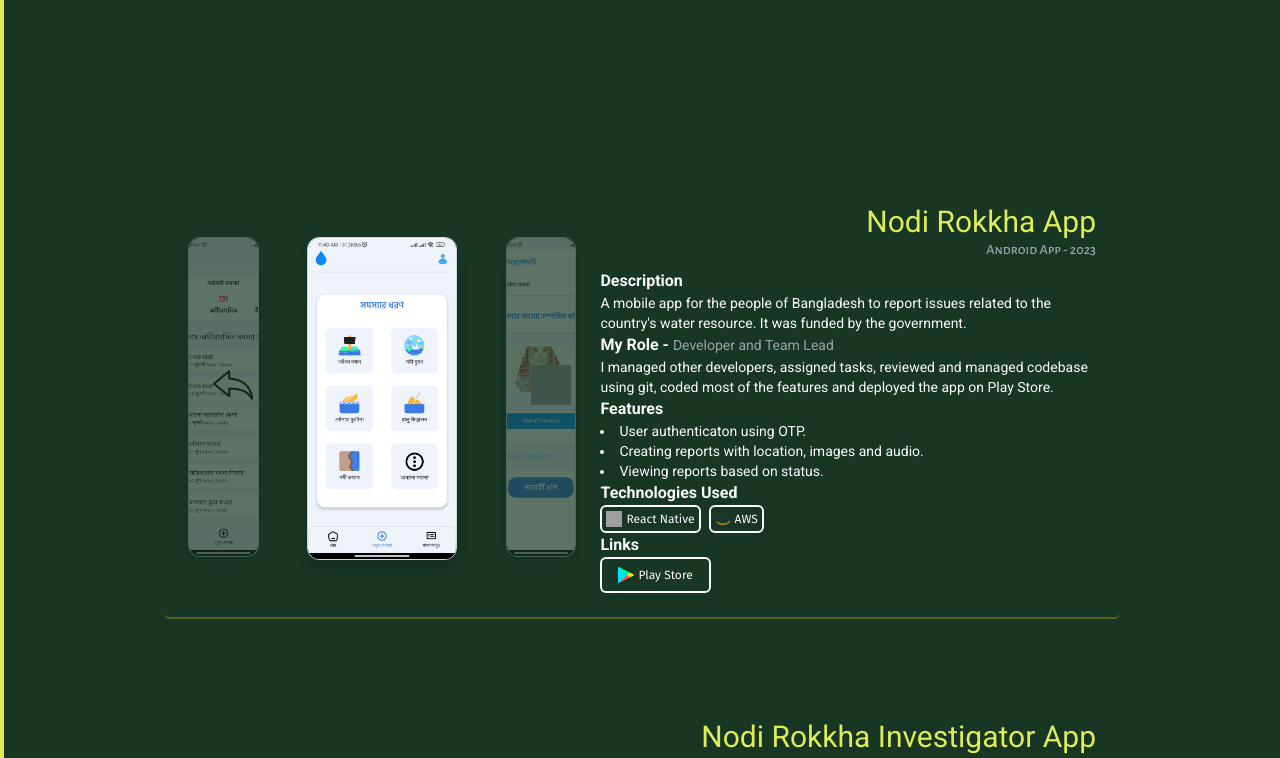
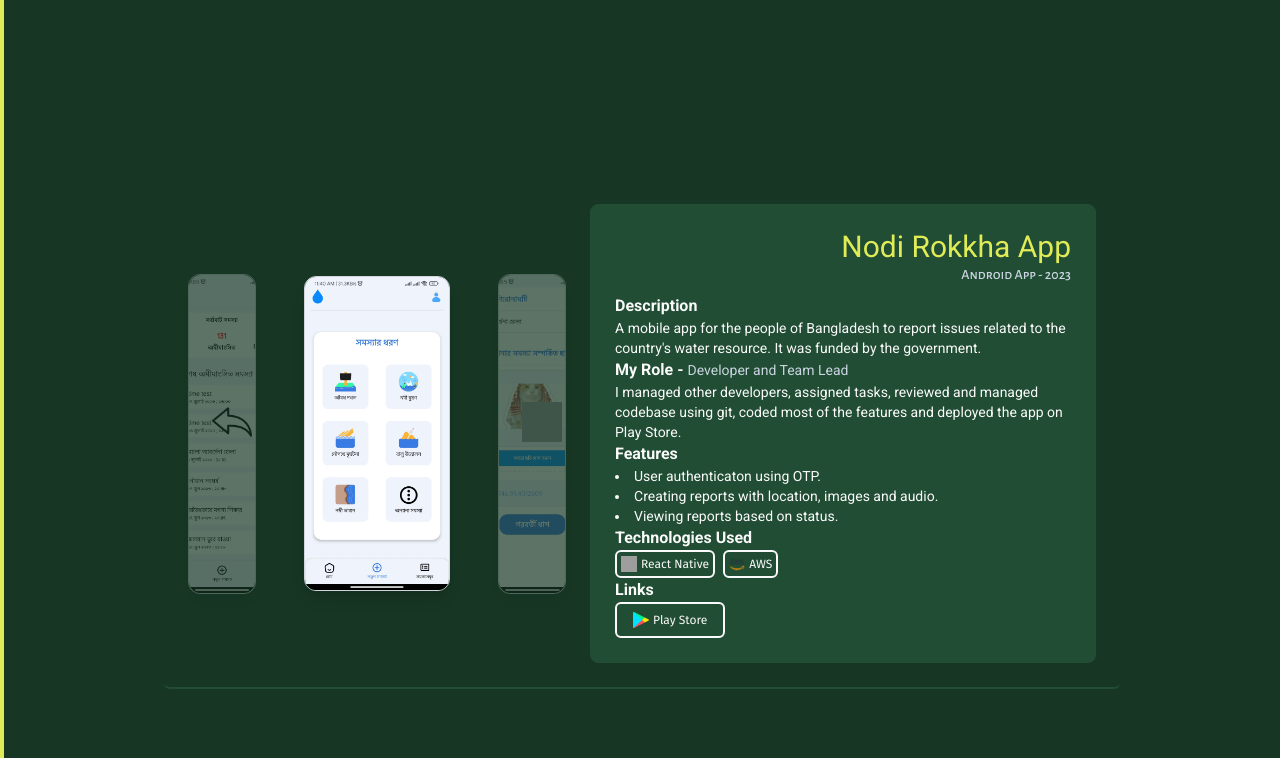
Before and after one commit to mhasan-t/portfolio-source, a Next.js app: page / in a window 1280 px wide. Shown: the part 940-1698 px from the top of the page. Built offline with nearby package versions, Linux system fonts and the light colour scheme; grey boxes are pictures that could not be loaded; a web font is replaced by a local one.

Commit message:
showcase details now card

```diff
--- a/src/components/ProjectShowcase/ShowcaseCard.tsx
+++ b/src/components/ProjectShowcase/ShowcaseCard.tsx
@@ -53,7 +53,9 @@ function ShowcaseCard({
 						)}
 					</FadeIn>
 				</div>
-				<motion.div className="flex flex-col gap-2 w-full">
+
+				{/* SHOWCASE DATA */}
+				<motion.div className="flex flex-col gap-2 w-full rounded-lg border-[1px] border-secondary bg-secondary p-6">
 					<FadeIn from="top-right">
 						<ShowcaseHeader data={data} />
 					</FadeIn>
--- a/src/components/ProjectShowcase/ShowcaseHeader.tsx
+++ b/src/components/ProjectShowcase/ShowcaseHeader.tsx
@@ -20,7 +20,7 @@ export default function ShowcaseHeader(props: { data: ShowcaseProps }) {
 			</motion.div>
 			<motion.div
 				className={
-					"text-center text-gray-400 text-[14px] font-[500] " +
+					"text-center text-slate-300 text-[14px] font-[500] " +
 					secondaryFont.className
 				}
 			>
--- a/src/components/ProjectShowcase/ShowcaseRole.tsx
+++ b/src/components/ProjectShowcase/ShowcaseRole.tsx
@@ -8,7 +8,7 @@ export default function ShowcaseRole(props: {
 		<motion.div>
 			<motion.div className="text-text_secondary font-[700]">
 				My Role -{" "}
-				<span className="text-gray-400 font-normal text-sm">
+				<span className="text-slate-300 font-normal text-sm">
 					{props.role.title}
 				</span>
 			</motion.div>
--- a/tailwind.config.js
+++ b/tailwind.config.js
@@ -14,7 +14,7 @@ module.exports = {
 			},
 			colors: {
 				primary: "#173624",
-				secondary: "#506516",
+				secondary: "#204d33",
 				text_primary: "#DFEC57",
 				text_secondary: "#FAFAFA",
 			},
```
